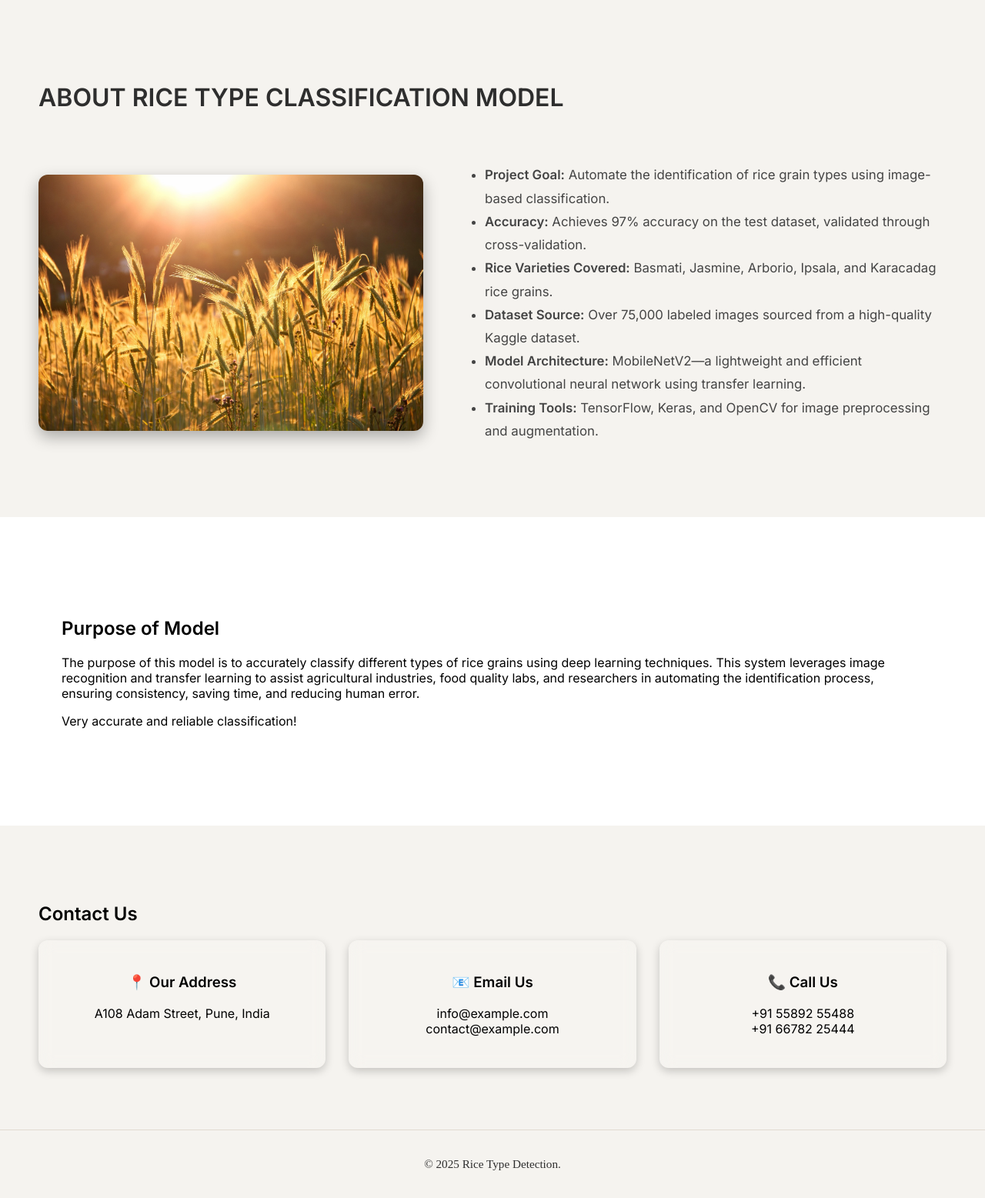
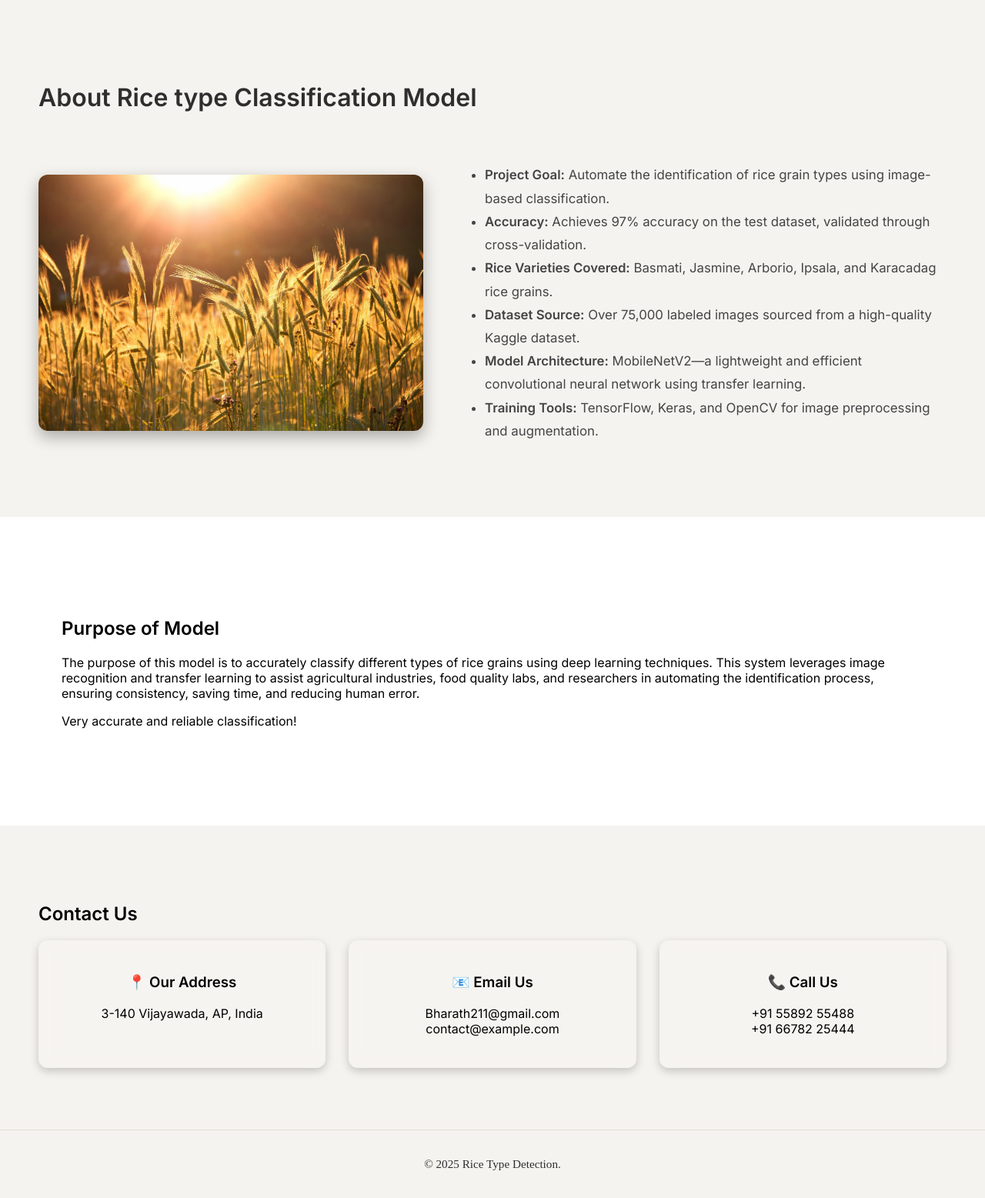
Before and after one commit to BalaBharath211/rice-grain-detection, a Flask app: page / in a window 1280 px wide. Shown: the part 800-2357 px from the top of the page at 77% size. Run offline with Flask 3, Linux system fonts and the light colour scheme; style sheets or scripts are compiled from the project's sources; some web fonts are replaced.

Commit message:
Updated styling

```diff
--- a/templates/index.html
+++ b/templates/index.html
@@ -31,7 +31,7 @@
     </header>
 
     <section id="about" class="section">
-  <h2 class="section-title">ABOUT RICE TYPE CLASSIFICATION MODEL</h2>
+  <h2 class="section-title">About Rice type Classification Model</h2>
   <div class="about-content">
     <img src="{{ url_for('static', filename='../static/images/photo3.jpg') }}" alt="Rice Field" />
     <ul>
@@ -59,11 +59,11 @@
       <div class="contact-boxes">
         <div>
           <h3>📍 Our Address</h3>
-          <p>A108 Adam Street, Pune, India</p>
+          <p>3-140 Vijayawada, AP, India</p>
         </div>
         <div>
           <h3>📧 Email Us</h3>
-          <p>info@example.com<br />contact@example.com</p>
+          <p>Bharath211@gmail.com<br />contact@example.com</p>
         </div>
         <div>
           <h3>📞 Call Us</h3>
```
